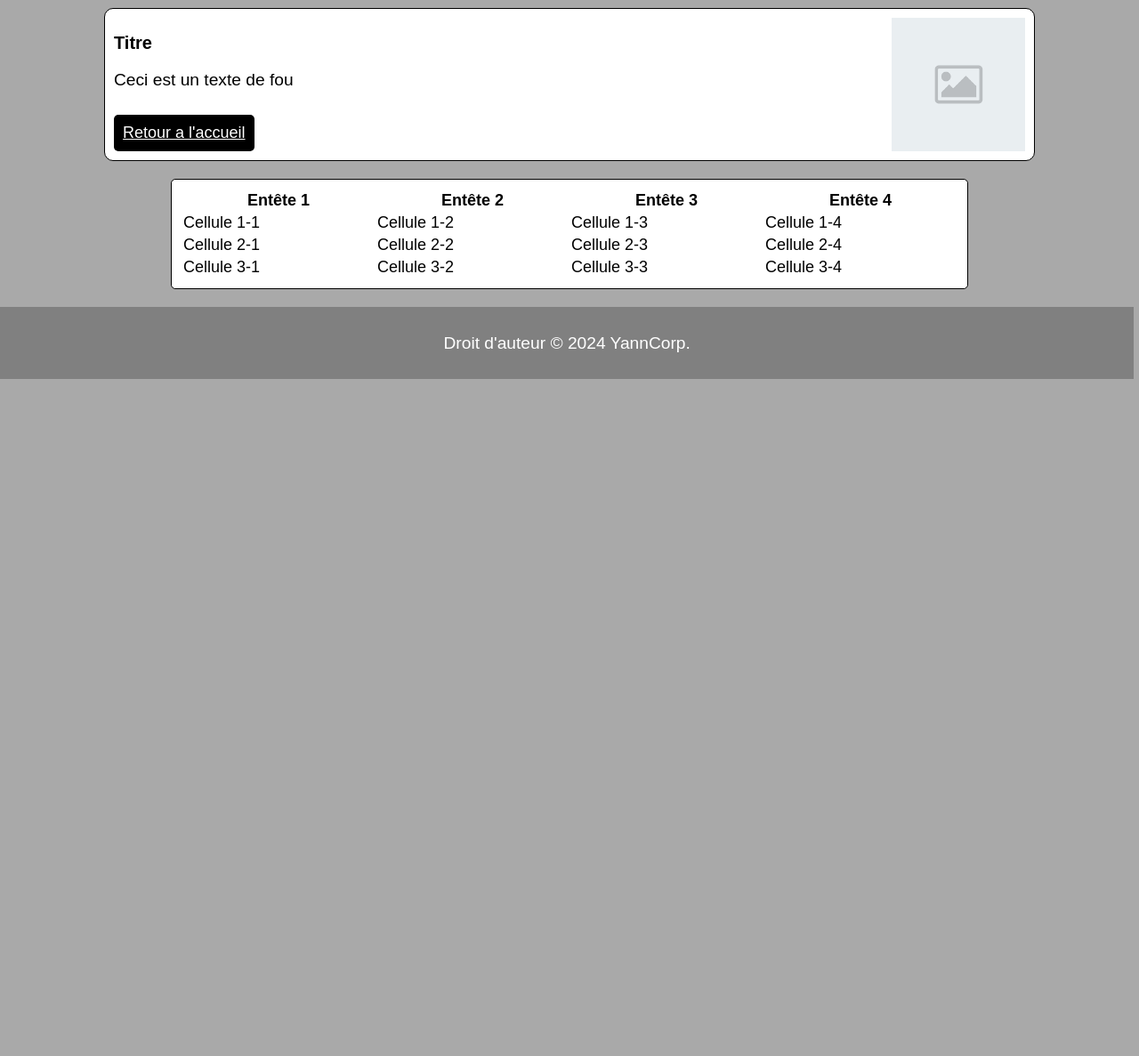
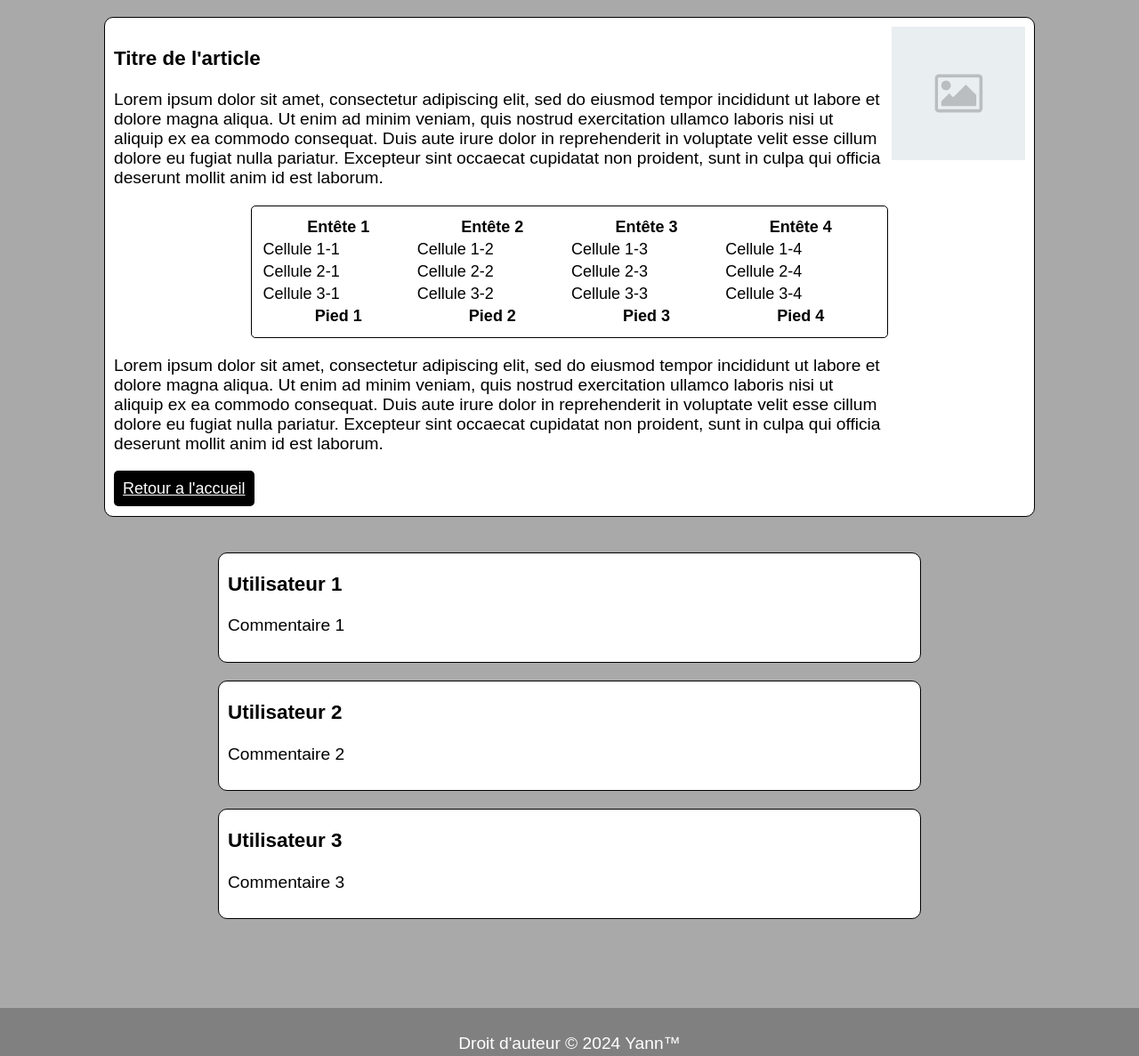
Before and after one commit to YannTomko/Accessibilite, a plain HTML site: page article.html in a window 1280 px wide. Shown: the part 180-1367 px from the top of the page at 89% size. Before the commit the page ends 800 px from the top, so only its background shows below. Drawn offline with Linux system fonts and the light colour scheme.

Commit message:
etape 1 2 et 3 finies ?

```diff
--- a/article.html
+++ b/article.html
@@ -21,22 +21,20 @@
 <main>
     <h1 >Lire l'article</h1>
 
-    <section class="articlecomplet">
-        <h2 style="font-size:20px;">Titre</h2>
-        <p class="articletext">Ceci est un texte de fou</p>
+    <section class="articlefull">
+        <h3>Titre de l'article</h3>
+        <p class="articlefulltext">Lorem ipsum dolor sit amet, consectetur adipiscing elit, sed do eiusmod tempor incididunt ut labore et dolore magna aliqua. Ut enim ad minim veniam, quis nostrud exercitation ullamco laboris nisi ut aliquip ex ea commodo consequat. Duis aute irure dolor in reprehenderit in voluptate velit esse cillum dolore eu fugiat nulla pariatur. Excepteur sint occaecat cupidatat non proident, sunt in culpa qui officia deserunt mollit anim id est laborum.</p>
 
-        <a class="articlelink" href="index.html">Retour a l'accueil</a>
-        <img src="img1.webp" class="articleimg" alt="image de l'article">
-    </section>
-
-    <table class="commentaires">
-        <tbody>
+        <table>
+            <thead>
                 <tr>
                     <th>Entête 1</th>
                     <th>Entête 2</th>
                     <th>Entête 3</th>
                     <th>Entête 4</th>
                 </tr>
+            </thead>
+            <tbody>
                 <tr>
                     <td>Cellule 1-1</td>
                     <td>Cellule 1-2</td>
@@ -56,11 +54,45 @@
                     <td>Cellule 3-4</td>
                 </tr>
             </tbody>
+            <tfoot>
+                <tr>
+                    <th>Pied 1</th>
+                    <th>Pied 2</th>
+                    <th>Pied 3</th>
+                    <th>Pied 4</th>
+                </tr>
+            </tfoot>
         </table>
+
+        <p class="articlefulltext">Lorem ipsum dolor sit amet, consectetur adipiscing elit, sed do eiusmod tempor incididunt ut labore et dolore magna aliqua. Ut enim ad minim veniam, quis nostrud exercitation ullamco laboris nisi ut aliquip ex ea commodo consequat. Duis aute irure dolor in reprehenderit in voluptate velit esse cillum dolore eu fugiat nulla pariatur. Excepteur sint occaecat cupidatat non proident, sunt in culpa qui officia deserunt mollit anim id est laborum.</p>
+
+        <div class="articlelinks">
+            <a href="index.html">Retour a l'accueil</a>
+        </div>
+
+        <img src="img1.webp" class="articleimg" alt="image de l'article">
+    </section>
+
+    <section class="allcomments">
+        <div class="comment">
+            <h3>Utilisateur 1</h2>
+            <p class="commenttext">Commentaire 1</p>
+        </div>
+
+        <div class="comment">
+            <h3>Utilisateur 2</h2>
+            <p class="commenttext">Commentaire 2</p>
+        </div>
+
+        <div class="comment">
+            <h3>Utilisateur 3</h2>
+            <p class="commenttext">Commentaire 3</p>
+        </div>
+    </section>
 </main>
 
 <footer class="footer">
-    <p>Droit d'auteur © 2024 YannCorp.</p>
+    <p>Droit d'auteur © 2024 Yann™</p>
 </footer>
 
 </body>
--- a/style.css
+++ b/style.css
@@ -51,6 +51,7 @@ article {
     height:150px;
     border:1px solid #000;
     padding: 10px;
+    padding-top: 0px;
     background-color: white;
     margin-top: 20px;
     border-radius: 10px;
@@ -67,9 +68,9 @@ article {
     padding-right: 160px;
 }
 
-.articlelink {
+.articlelinks {
     position: absolute;
-    bottom: 10px;
+    bottom: 20px;
     left: 10px;
 }
 
@@ -78,24 +79,50 @@ article {
     width: 150px;
     height: 150px;
     position: absolute;
-    bottom: 10px;
+    top: 10px;
     right: 10px;
 }
 
-.articlecomplet {
+.articlefull {
     margin: auto;
     position:relative;
     width:80%;
-    height:150px;
     border:1px solid #000;
     padding: 10px;
+    background-color: white;
+    padding-bottom: 50px;
+    border-radius: 10px;
+    margin-bottom: 20px;
+}
+
+.articlefulltext {
+    overflow: hidden;
+    text-overflow: ellipsis;
+    display: -webkit-box;
+    word-wrap: break-word;
+    padding-right: 160px;
+}
+
+.allcomments {
+    display: flex;
+    flex-direction: column;
+    align-items: center;
+    padding-bottom: 100px;
+}
+
+.comment {
+    position:relative;
+    width:60%;
+    border:1px solid #000;
+    padding: 10px;
+    padding-top: 0px;
     background-color: white;
     margin-top: 20px;
     border-radius: 10px;
 }
 
 footer {
-    background-color: grey; color: white; padding: 10px; text-align: center; bottom: 0; width: 98%;
+    background-color: grey; color: white; padding: 10px; text-align: center; bottom: 0; width: auto;
 }
 
 .login-form {
@@ -109,6 +136,12 @@ footer {
     background-color: black; color: white; padding: 10px;
     width: 100%; border: none; cursor: pointer; font-size: large;
     border-radius: 5px;
+}
+
+.loginimg {
+    display: flex;
+    flex-direction: column;
+    align-items: center;
 }
 
 a {
@@ -125,9 +158,10 @@ h1 {
     color: white;
     background-color: black;
     border-radius: 5px;
+    padding: 5px;
 }
 
-.commentaires {
+table {
     margin: auto;
     margin-top: 20px;
     margin-bottom: 20px;
```
Also changed, not shown: index.html (+46 -10 lines), login.html (+7 -3 lines), login.png (added), logo.png (deleted). Lines whose indentation alone changed are shown as unchanged.
